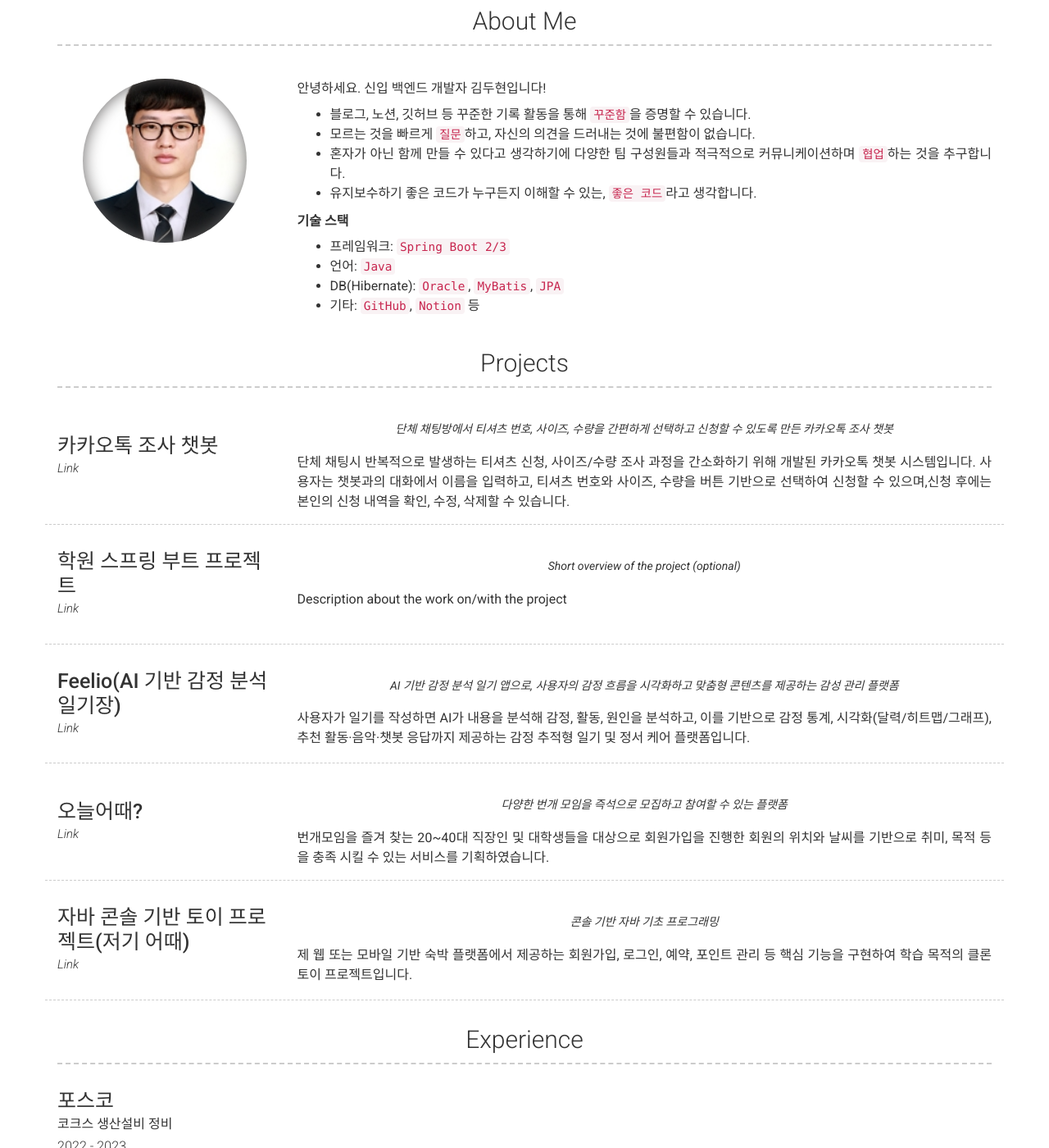
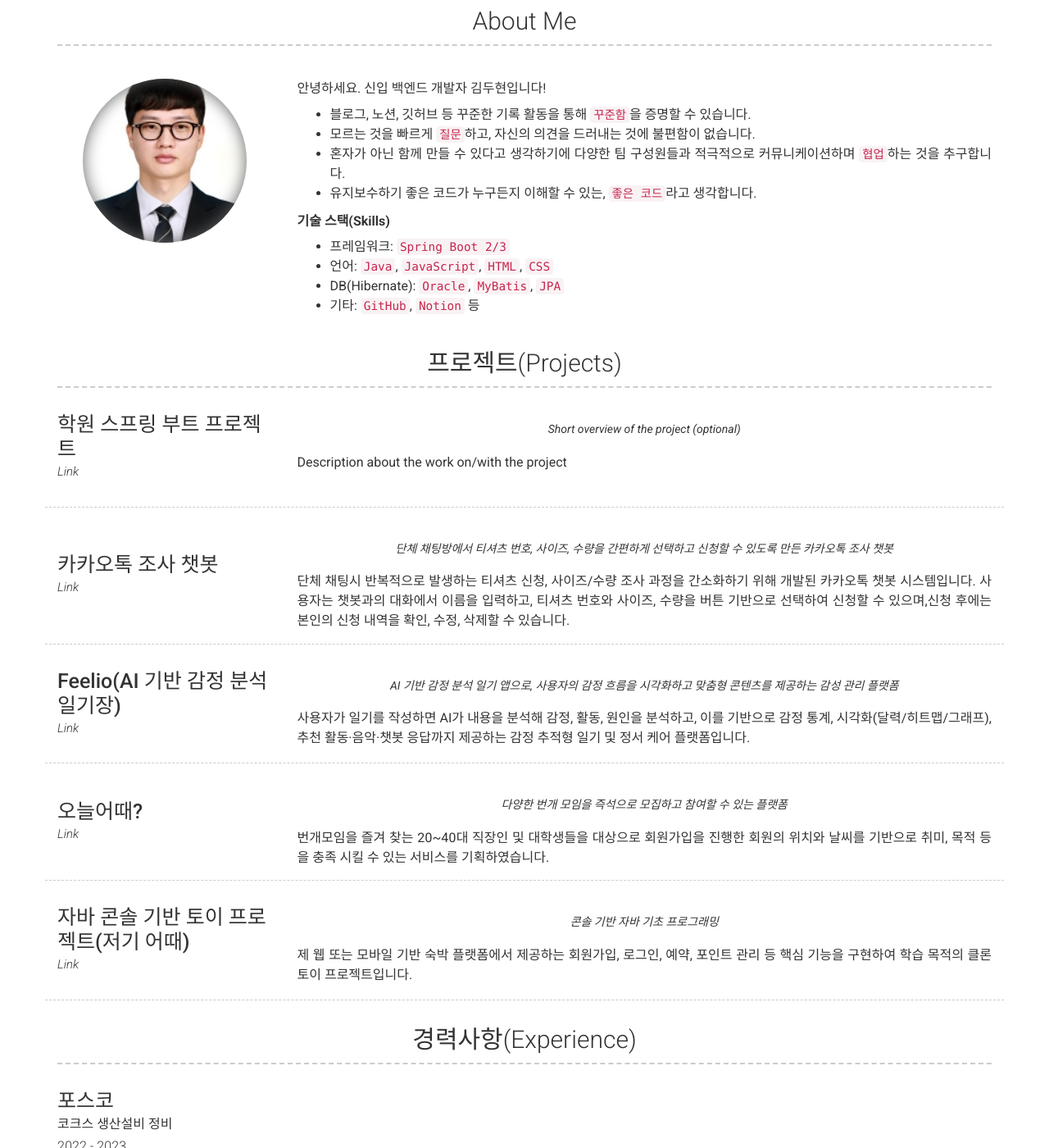
Before and after one commit to josephkimmm/josephkimmm.github.io, a Jekyll site: the page built from index.md, in a window 1280 px wide and 1400 px high, scrolled down 206 px. Shown: the whole window at 82% size. Built offline with Jekyll 4.4.1, drawn with Linux system fonts in a browser that asks for light colours; nearby versions of some CDN libraries; part of the change alters nothing that is shown; some of the changed text lies outside the part shown.

Commit message:
Update _config.yml

```diff
--- a/_config.yml
+++ b/_config.yml
@@ -59,16 +59,34 @@ about_content: | # this will include new lines to allow paragraphs
   - 유지보수하기 좋은 코드가 누구든지 이해할 수 있는, `좋은 코드`라고 생각합니다.
 
 
-  **기술 스택**
+  **기술 스택(Skills)**
   - 프레임워크: `Spring Boot 2/3`
-  - 언어: `Java`
+  - 언어: `Java`, `JavaScript`, `HTML`, `CSS`
   - DB(Hibernate): `Oracle`, `MyBatis`, `JPA`
   - 기타: `GitHub`, `Notion` 등
 
 content:
-  - title: Projects # Title for the section
+  - title: 프로젝트(Projects) # Title for the section
     layout: list # Type of content section (list/text)
     content:
+      - layout: left
+        border: weak  # Value of `weak` will display a weak border below this item. # Any
+                      # other value (or no value) means no border will be displayed
+        title: 학원 스프링 부트 프로젝트
+        link: Link to project (eg. sproogen.github.io/modern-resume-theme)(optional)
+        link_text: Link
+        # additional_links:
+        #   - title:  Github page for project (eg. sproogen/modern-resume-theme)
+        #     icon: fab fa-github
+        #     url: Link to project (eg. sproogen.github.io/modern-resume-theme)(optional)
+        #   - title:  Github page for project (eg. sproogen/modern-resume-theme)
+        #     icon: fab fa-github
+        #     url: Link to project (eg. sproogen.github.io/modern-resume-theme)(optional)
+        quote: >
+          Short overview of the project (optional)
+        description: | # this will include new lines to allow paragraphs
+          Description about the work on/with the project
+
       - layout: left
         border: weak  # Value of `weak` will display a weak border below this item. # Any
                       # other value (or no value) means no border will be displayed
@@ -86,25 +104,6 @@ content:
           단체 채팅방에서 티셔츠 번호, 사이즈, 수량을 간편하게 선택하고 신청할 수 있도록 만든 카카오톡 조사 챗봇
         description: | # this will include new lines to allow paragraphs
           단체 채팅시 반복적으로 발생하는 티셔츠 신청, 사이즈/수량 조사 과정을 간소화하기 위해 개발된 카카오톡 챗봇 시스템입니다. 사용자는 챗봇과의 대화에서 이름을 입력하고, 티셔츠 번호와 사이즈, 수량을 버튼 기반으로 선택하여 신청할 수 있으며,신청 후에는 본인의 신청 내역을 확인, 수정, 삭제할 수 있습니다.
-
-
-      - layout: left
-        border: weak  # Value of `weak` will display a weak border below this item. # Any
-                      # other value (or no value) means no border will be displayed
-        title: 학원 스프링 부트 프로젝트
-        link: Link to project (eg. sproogen.github.io/modern-resume-theme)(optional)
-        link_text: Link
-        # additional_links:
-        #   - title:  Github page for project (eg. sproogen/modern-resume-theme)
-        #     icon: fab fa-github
-        #     url: Link to project (eg. sproogen.github.io/modern-resume-theme)(optional)
-        #   - title:  Github page for project (eg. sproogen/modern-resume-theme)
-        #     icon: fab fa-github
-        #     url: Link to project (eg. sproogen.github.io/modern-resume-theme)(optional)
-        quote: >
-          Short overview of the project (optional)
-        description: | # this will include new lines to allow paragraphs
-          Description about the work on/with the project
 
       - layout: left
         border: weak  # Value of `weak` will display a weak border below this item. # Any
@@ -146,7 +145,7 @@ content:
         description: | # this will include new lines to allow paragraphs
           제 웹 또는 모바일 기반 숙박 플랫폼에서 제공하는 회원가입, 로그인, 예약, 포인트 관리 등 핵심 기능을 구현하여 학습 목적의 클론 토이 프로젝트입니다.
 
-  - title: Experience
+  - title: 경력사항(Experience)
     layout: list
     content:
       - layout: left
@@ -159,7 +158,7 @@ content:
         sub_title: 항공기 지상 장비 정비사 및 공정 화물 의장사
         caption: 2014 - 2022
 
-  - title: Education
+  - title: 학력(Education)
     layout: list
     content:
 
@@ -174,7 +173,7 @@ content:
 
       - layout: top-left
         title: 쌍용교육센터 강남
-        sub_title: Java Full-Stack 개발자 양성과정
+        sub_title: (디지털컨버전스)AWS 클라우드와 Kafka를 활용한 Java(자바) Full-Stack 개발자 양성과정(A)
         caption: 2024-12-03 - 2025-05-26
         # quote: >
         #   Short institution or course description (optional)
@@ -190,7 +189,7 @@ content:
         # description: | # this will include new lines to allow paragraphs
         #   Description of qualification
 
-  - title: A Little More About Me
+  - title: 자기소개(A Little More About Me)
     layout: text
     content: | # this will include new lines to allow paragraphs
       This is where you can write a little more about yourself. You could title this section **Interests** and include some of your other interests.
```
